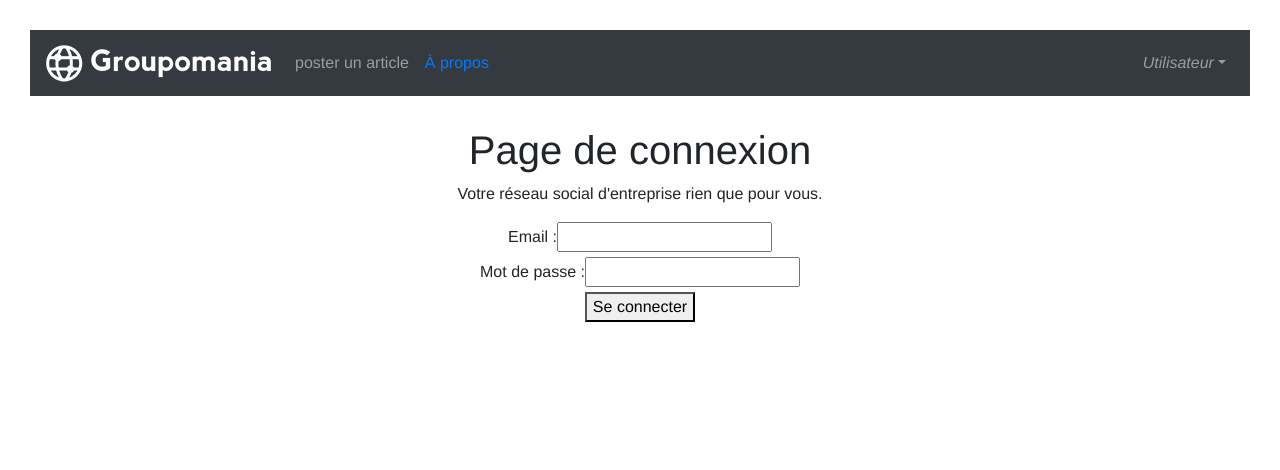
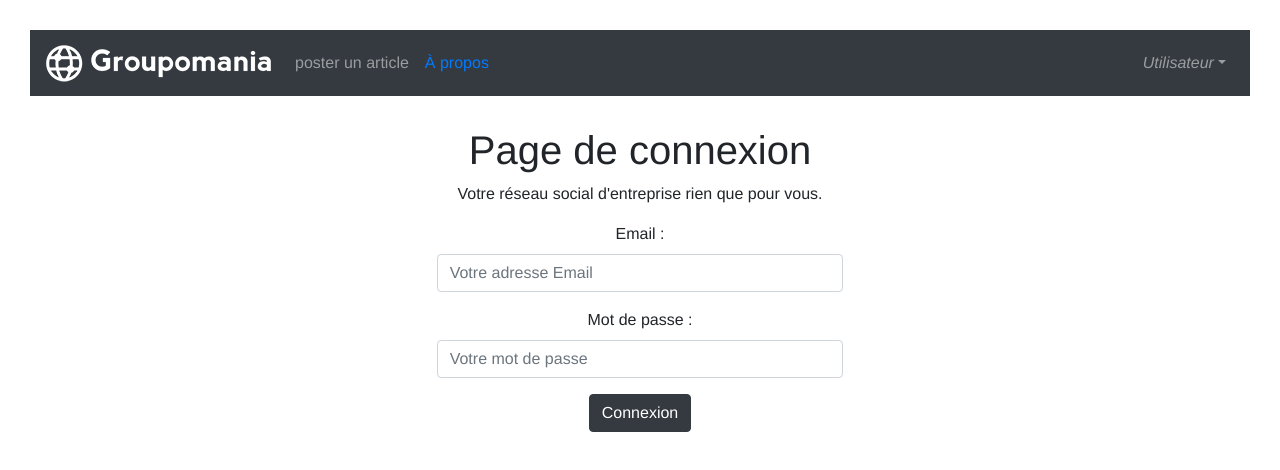
Before and after one commit to OlivierBarjon/Groupomania, a Vue app: page /signin in a window 1280 px wide. Shown: the top 470 px of the page. Built offline with nearby package versions, Linux system fonts and the light colour scheme.

Commit message:
formulaire de connection Bootstrap : mise en forme

```diff
--- a/src/components/SigninForm.vue
+++ b/src/components/SigninForm.vue
@@ -1,50 +1,60 @@
 <template>
-  <div id="blocForm">
+  <b-container fluid="sm">
+    <b-row align-v="center">
+      <b-col></b-col>
+      <b-col>
+      <b-form @submit="onSubmit" v-if="show">
+        <b-form-group id="input-group-1" label="Email :" label-for="input-1">
+          <b-form-input
+            id="input-1"
+            v-model="form.email"
+            type="email"
+            required
+            placeholder="Votre adresse Email"
+          ></b-form-input>
+        </b-form-group>
 
+        <b-form-group id="input-group-2" label="Mot de passe :" label-for="input-2">
+          <b-form-input
+            id="input-2"
+            v-model="form.password"
+            type="password"
+            required
+            placeholder="Votre mot de passe"
+          ></b-form-input>
+        </b-form-group>
 
-        <form id="form">
-          <div>
-
-            <div>
-              <label for="email">Email :</label>
-              <input type="email" name="email" id="email" pattern="^[a-z0-9._%+-]+@[a-z0-9.-]+\.[a-z]{2,}$" required /><!-- regEx : commence par au moins un chiffre, lettre, point, underscore, modulo, plus, moins ; suivi d'un arobase ; suivi d'au moins une lettre, un chiffre, un point, un tiret suivi d'un point suivi (et pour finir) d'au moins 2 lettres-->
-            </div>
-
-            <div>
-              <label for="password">Mot de passe :</label>
-              <input type="password" name="password" id="password" pattern="[A-Za-z0-9]{2,}" required /><!-- regEx : chiffre ou lettre, au minimum 2 -->
-            </div>
-
-            <div>
-              <button type="submit" id="submitBtn">Se connecter</button>
-            </div>
-
-          </div>
-        </form>
-
-      </div>
+        <p></p>
+        <b-button type="submit" variant="dark">Connexion</b-button>
+      </b-form>
+      </b-col>
+      <b-col></b-col>
+    </b-row>
+  </b-container>
 </template>
 
 <script>
 export default {
-  name: 'Signin-form',
-}
+  name: "Signin-form",
+  data() {
+    return {
+      form: {
+        email: "",
+        password: ""
+      },
+      show: true
+    };
+  },
+  methods: {
+    onSubmit(evt) {
+      evt.preventDefault();
+      alert(JSON.stringify(this.form));
+    }
+  }
+};
 </script>
+
 
 <!-- Add "scoped" attribute to limit CSS to this component only -->
 <style scoped lang="scss">
-h3 {
-  margin: 40px 0 0;
-}
-ul {
-  list-style-type: none;
-  padding: 0;
-}
-li {
-  display: inline-block;
-  margin: 0 10px;
-}
-a {
-  color: #42b983;
-}
 </style>
```
